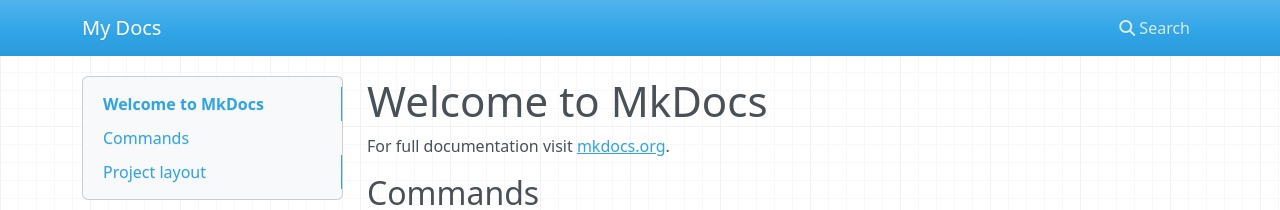
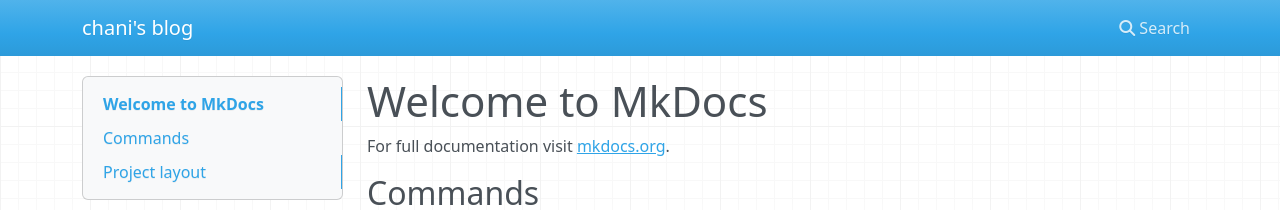
Before and after one commit to chani1209/blog, an MkDocs documentation site: the page built from docs/index.md, in a window 1280 px wide. Shown: the top 210 px of the page. Built offline with MkDocs 1.6.1, drawn with Linux system fonts in a browser that asks for light colours; nearby versions of some CDN libraries.

Commit message:
확인중

```diff
--- a/mkdocs.yml
+++ b/mkdocs.yml
@@ -1 +1,7 @@
-site_name: My Docs
+site_name: chani's blog
+
+# theme:
+#   name: material
+#   palette:
+#     scheme: default
+#     primary: blue gray
```
Also changed, not shown: site/404.html, site/index.html, 2 other files.
